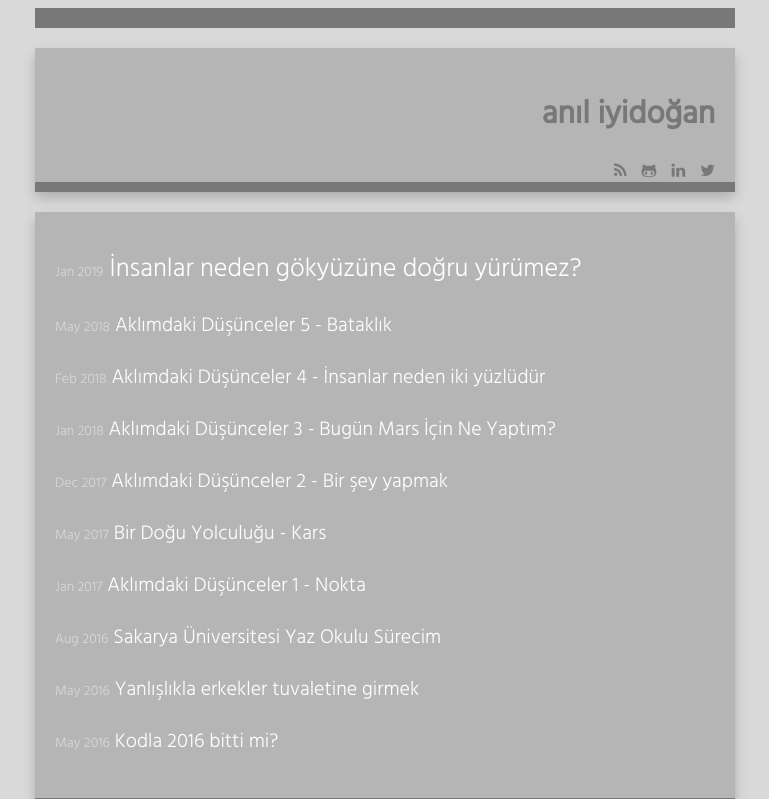
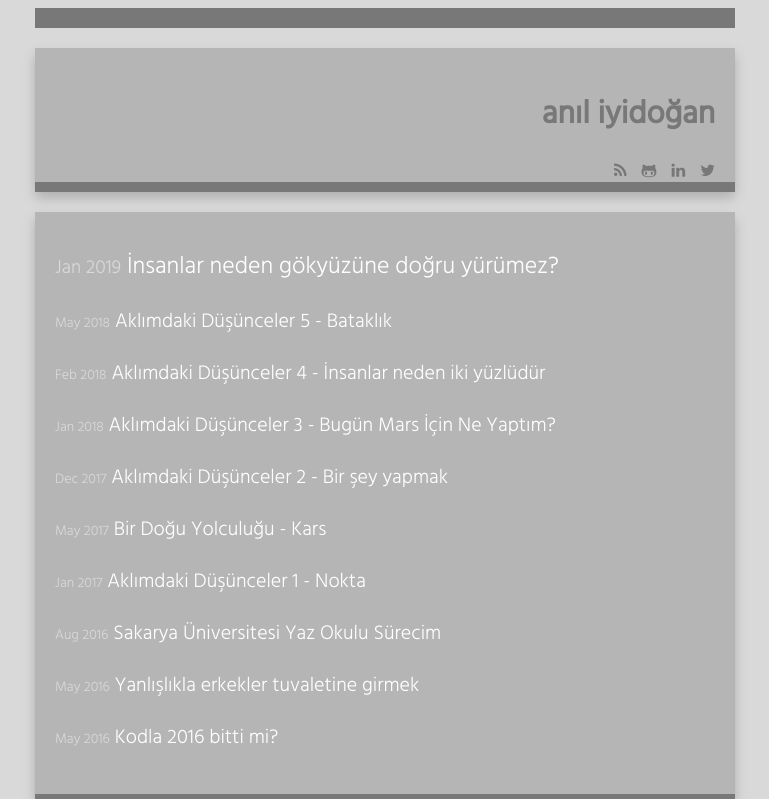
Before and after one commit to aniliyidogan/aniliyidogan.github.io, a Jekyll site: the page built from index.html, in a window 1280 px wide. Shown: the top 799 px of the page, without its empty margins (255-1024 px from the left). Built offline with Jekyll 4.4.1, drawn with Linux system fonts in a browser that asks for light colours; nearby versions of some CDN libraries; grey boxes are pictures that could not be loaded.

Commit message:
Updates css

```diff
--- a/css/style.scss
+++ b/css/style.scss
@@ -172,7 +172,10 @@ ul {
 			}
 
 			li:nth-of-type(1) {
-				font-size: 164%;
+				font-size: 150%;
+				small{
+					font-size: 80%;
+				}
 			}
 		}
 
```
